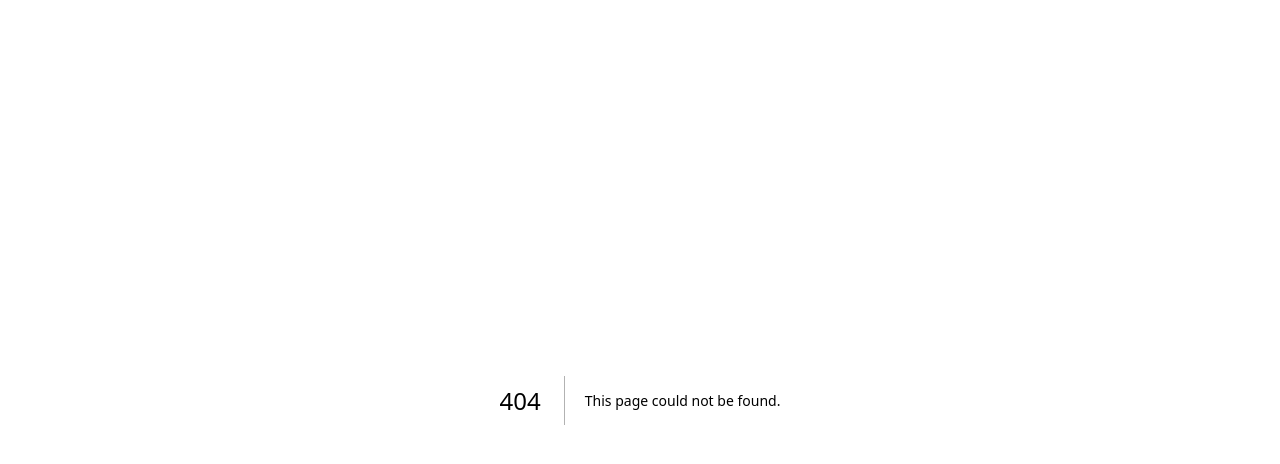
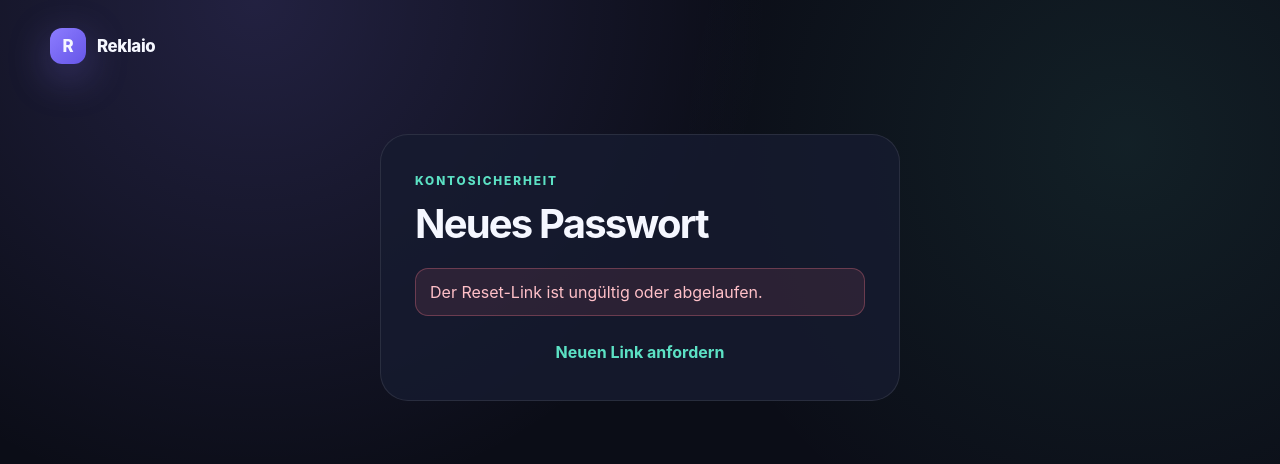
Before and after one commit to acciento89-bot/reklaio, a Next.js app: page /passwort-zuruecksetzen in a window 1280 px wide. Before the commit this address had no page. Shown: the top 464 px of the page. Built offline with nearby package versions, Linux system fonts and the light colour scheme.

Commit message:
Add password reset form

```diff
--- /dev/null
+++ b/app/passwort-zuruecksetzen/page.tsx
@@ -0,0 +1,61 @@
+import Link from "next/link";
+import { hashAuthEmailToken } from "@/lib/auth-email-tokens";
+import { query } from "@/lib/db";
+
+type ResetPasswordPageProps = {
+  searchParams: Promise<{ token?: string; error?: string }>;
+};
+
+export default async function ResetPasswordPage({ searchParams }: ResetPasswordPageProps) {
+  const { token = "", error } = await searchParams;
+  const tokenLooksValid = token.length >= 20 && token.length <= 200;
+
+  const result = tokenLooksValid
+    ? await query<{ valid: boolean }>(
+        `SELECT TRUE AS valid
+         FROM auth_email_tokens
+         WHERE token_hash = $1
+           AND purpose = 'reset_password'
+           AND used_at IS NULL
+           AND expires_at > NOW()
+         LIMIT 1`,
+        [hashAuthEmailToken(token)]
+      )
+    : { rows: [] as { valid: boolean }[] };
+
+  const isValid = Boolean(result.rows[0]?.valid);
+
+  return (
+    <main className="auth-page container">
+      <Link className="brand" href="/"><span className="brand-mark">R</span><span>Reklaio</span></Link>
+      <section className="auth-card">
+        <span className="eyebrow">Kontosicherheit</span>
+        <h1>Neues Passwort</h1>
+
+        {!isValid ? (
+          <>
+            <div className="form-error" role="alert">Der Reset-Link ist ungültig oder abgelaufen.</div>
+            <p className="auth-switch"><Link href="/passwort-vergessen">Neuen Link anfordern</Link></p>
+          </>
+        ) : (
+          <>
+            <p>Lege ein neues Passwort mit mindestens 10 Zeichen fest.</p>
+            {error ? <div className="form-error" role="alert">{error}</div> : null}
+            <form className="auth-form" action="/api/auth/password/reset" method="post">
+              <input name="token" type="hidden" value={token} />
+              <label>
+                Neues Passwort
+                <input name="password" type="password" minLength={10} maxLength={128} required autoComplete="new-password" />
+              </label>
+              <label>
+                Passwort wiederholen
+                <input name="confirmPassword" type="password" minLength={10} maxLength={128} required autoComplete="new-password" />
+              </label>
+              <button className="button button-primary" type="submit">Passwort speichern</button>
+            </form>
+          </>
+        )}
+      </section>
+    </main>
+  );
+}
```
